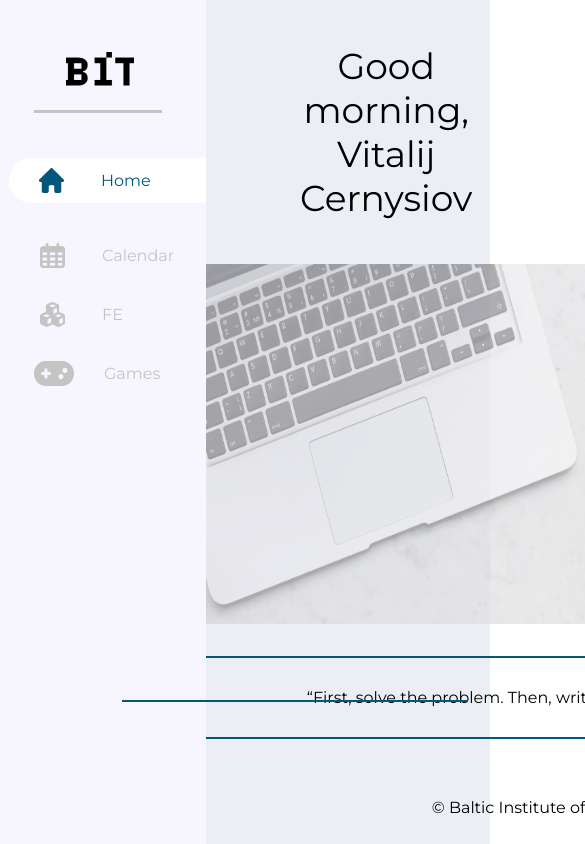
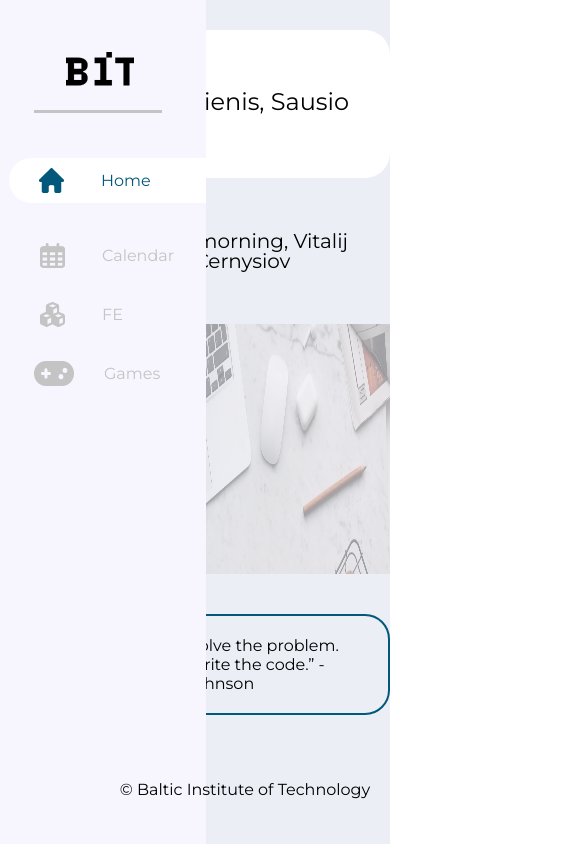
Before and after one commit to Vital188/Calendar-forms-responsive-design-, a website: page index.html in a window 390 px wide. Shown: the top 844 px of the page, 585 px wide, since content can reach past the window. Drawn offline with Linux system fonts and the light colour scheme.

Commit message:
Final version

```diff
--- a/css/base.css
+++ b/css/base.css
@@ -1,6 +1,7 @@
 .container {
     width: 100%;
 }
+
 
 .left:hover{
         width: 206px;
--- a/css/layout.css
+++ b/css/layout.css
@@ -137,16 +137,17 @@
 background-color: #EBEEF5;
 display: grid;
 grid-column: 2;
-    grid-template-columns: 1fr 1fr;
+grid-template-columns: 2fr 2fr;
 grid-row: 4;
 grid-template-rows: 1.8fr 1.8fr 1fr 0.5fr;
+margin-left: 100px;
 width: 100%;
-    margin-left: 100px;
 height: 100vh;
 align-items: center;
 justify-items: center;
-    font-family: "Montserrat", sans-serif;;
+font-family: "Montserrat", sans-serif;
 }
+
 .right > .name {
 justify-content: center;
 align-items: center;
@@ -211,3 +212,47 @@ grid-row: 4/5;
 color: black;
 position: relative;
 }
+
+@media (max-width: 600px) {
+.right {
+grid-row: 5;
+grid-template-rows: 1fr 0.5fr 1fr 0.5fr 1fr;
+grid-column: 1;
+grid-template-columns: 1fr;
+    }
+.right > .name {
+grid-column: 1/2;
+grid-row: 2/3;
+font-size: 20px;
+padding: 33px 20px 33px 15px;
+line-height: 20px;
+}
+.right > .paragraf {
+margin-top: 30px;
+margin-bottom: 20px;
+grid-column: 1/2;
+grid-row: 1/2;
+font-size: 20px;
+padding: 33px 40px 33px 15px;
+    }
+.right > .main {
+grid-column: 1/2;
+grid-row: 3/4;
+height: 250px;
+margin: 20px 0;
+}
+.right > .text2 {
+grid-column: 1/2;
+grid-row: 4/5;
+padding: 20px 40px;
+margin: 20px 0;
+}
+.right > .line2 {
+display: none;
+}
+.right > .institute {
+grid-column: 1/2;
+grid-row: 5/6;
+position: relative;
+}
+}
```
Also changed, not shown: index.html (+1 -1 lines). Lines whose indentation alone changed are shown as unchanged.
